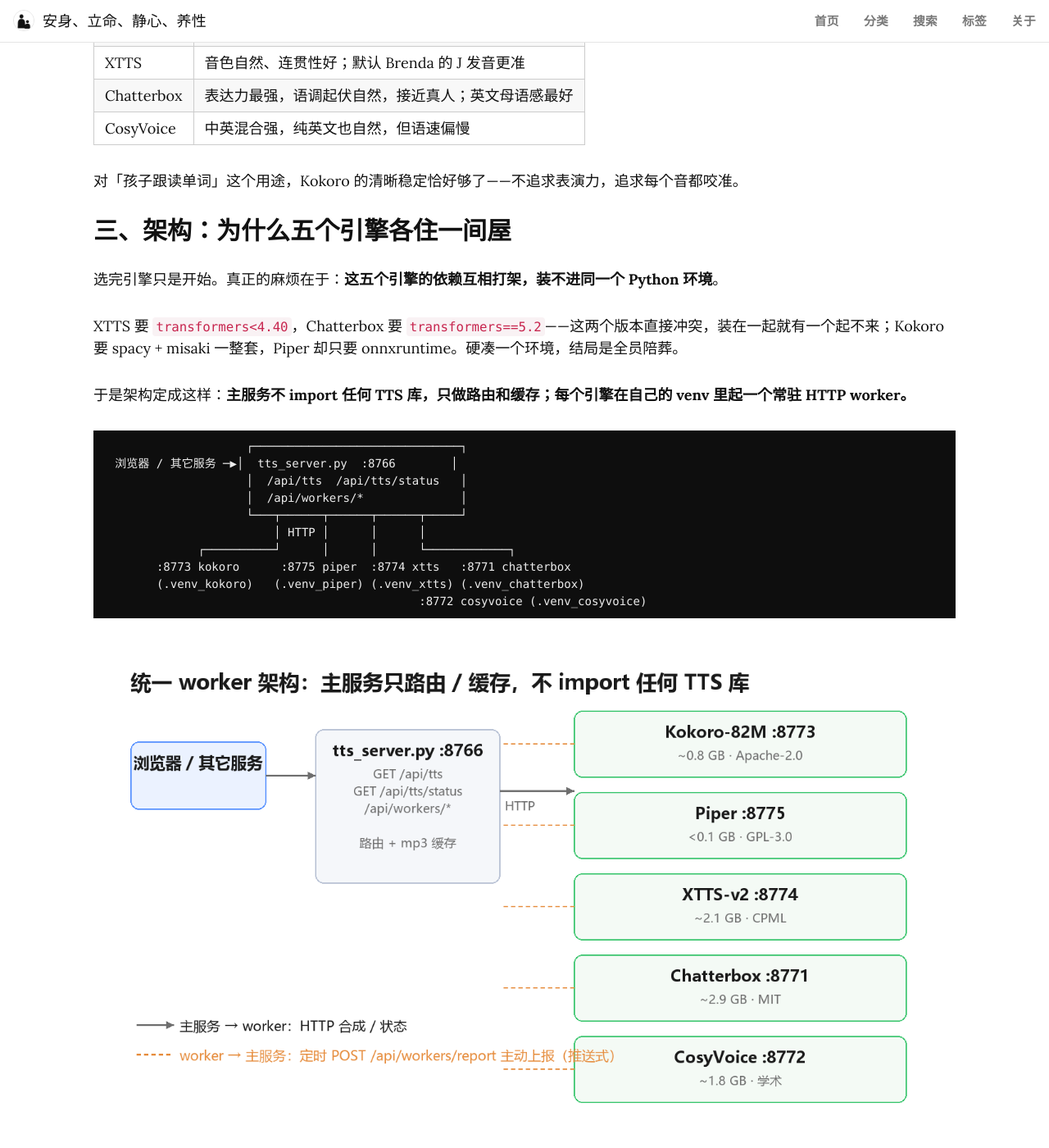
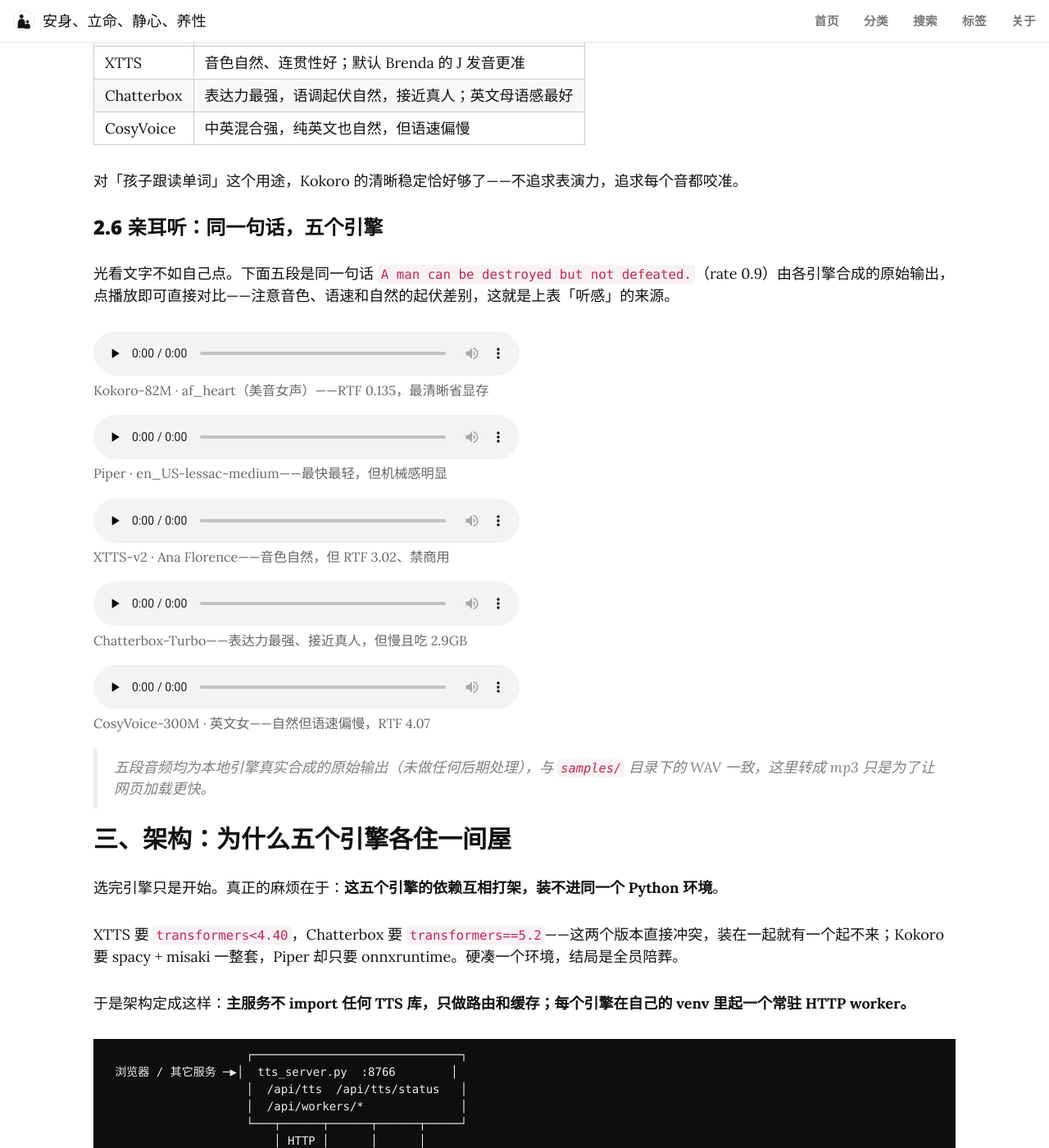
Before and after one commit to xuruizhi/xuruizhi.github.io, a Jekyll site: the page built from _posts/2026-11-05-tts-engines-benchmark.md, in a window 1280 px wide and 1400 px high, scrolled down 3847 px. Shown: the whole window at 82% size. Built offline with Jekyll 4.4.1, drawn with Linux system fonts in a browser that asks for light colours.

Commit message:
博文补充五引擎音频对照（可在线播放）

```diff
--- a/_posts/2026-11-05-tts-engines-benchmark.md
+++ b/_posts/2026-11-05-tts-engines-benchmark.md
@@ -94,6 +94,37 @@ description: "在 RTX 4060 Laptop（8GB）上实测五个开源 TTS 引擎的速
 | CosyVoice | 中英混合强，纯英文也自然，但语速偏慢 |
 
 对「孩子跟读单词」这个用途，Kokoro 的清晰稳定恰好够了——不追求表演力，追求每个音都咬准。
+
+### 2.6 亲耳听：同一句话，五个引擎
+
+光看文字不如自己点。下面五段是同一句话 `A man can be destroyed but not defeated.`（rate 0.9）由各引擎合成的原始输出，点播放即可直接对比——注意音色、语速和自然的起伏差别，这就是上表「听感」的来源。
+
+<figure style="margin:1em 0;">
+<audio controls preload="none" style="width:100%;max-width:520px;display:block;margin:.3em 0;"><source src="/images/2026.11.05/sample-kokoro.mp3" type="audio/mpeg">你的浏览器不支持音频播放。</audio>
+<figcaption style="font-size:.9em;color:#666;">Kokoro-82M · af_heart（美音女声）——RTF 0.135，最清晰省显存</figcaption>
+</figure>
+
+<figure style="margin:1em 0;">
+<audio controls preload="none" style="width:100%;max-width:520px;display:block;margin:.3em 0;"><source src="/images/2026.11.05/sample-piper.mp3" type="audio/mpeg">你的浏览器不支持音频播放。</audio>
+<figcaption style="font-size:.9em;color:#666;">Piper · en_US-lessac-medium——最快最轻，但机械感明显</figcaption>
+</figure>
+
+<figure style="margin:1em 0;">
+<audio controls preload="none" style="width:100%;max-width:520px;display:block;margin:.3em 0;"><source src="/images/2026.11.05/sample-xtts.mp3" type="audio/mpeg">你的浏览器不支持音频播放。</audio>
+<figcaption style="font-size:.9em;color:#666;">XTTS-v2 · Ana Florence——音色自然，但 RTF 3.02、禁商用</figcaption>
+</figure>
+
+<figure style="margin:1em 0;">
+<audio controls preload="none" style="width:100%;max-width:520px;display:block;margin:.3em 0;"><source src="/images/2026.11.05/sample-chatterbox.mp3" type="audio/mpeg">你的浏览器不支持音频播放。</audio>
+<figcaption style="font-size:.9em;color:#666;">Chatterbox-Turbo——表达力最强、接近真人，但慢且吃 2.9GB</figcaption>
+</figure>
+
+<figure style="margin:1em 0;">
+<audio controls preload="none" style="width:100%;max-width:520px;display:block;margin:.3em 0;"><source src="/images/2026.11.05/sample-cosyvoice.mp3" type="audio/mpeg">你的浏览器不支持音频播放。</audio>
+<figcaption style="font-size:.9em;color:#666;">CosyVoice-300M · 英文女——自然但语速偏慢，RTF 4.07</figcaption>
+</figure>
+
+> 五段音频均为本地引擎真实合成的原始输出（未做任何后期处理），与 `samples/` 目录下的 WAV 一致，这里转成 mp3 只是为了让网页加载更快。
 
 ## 三、架构：为什么五个引擎各住一间屋
 
```
Also changed, not shown: 5 other files.
